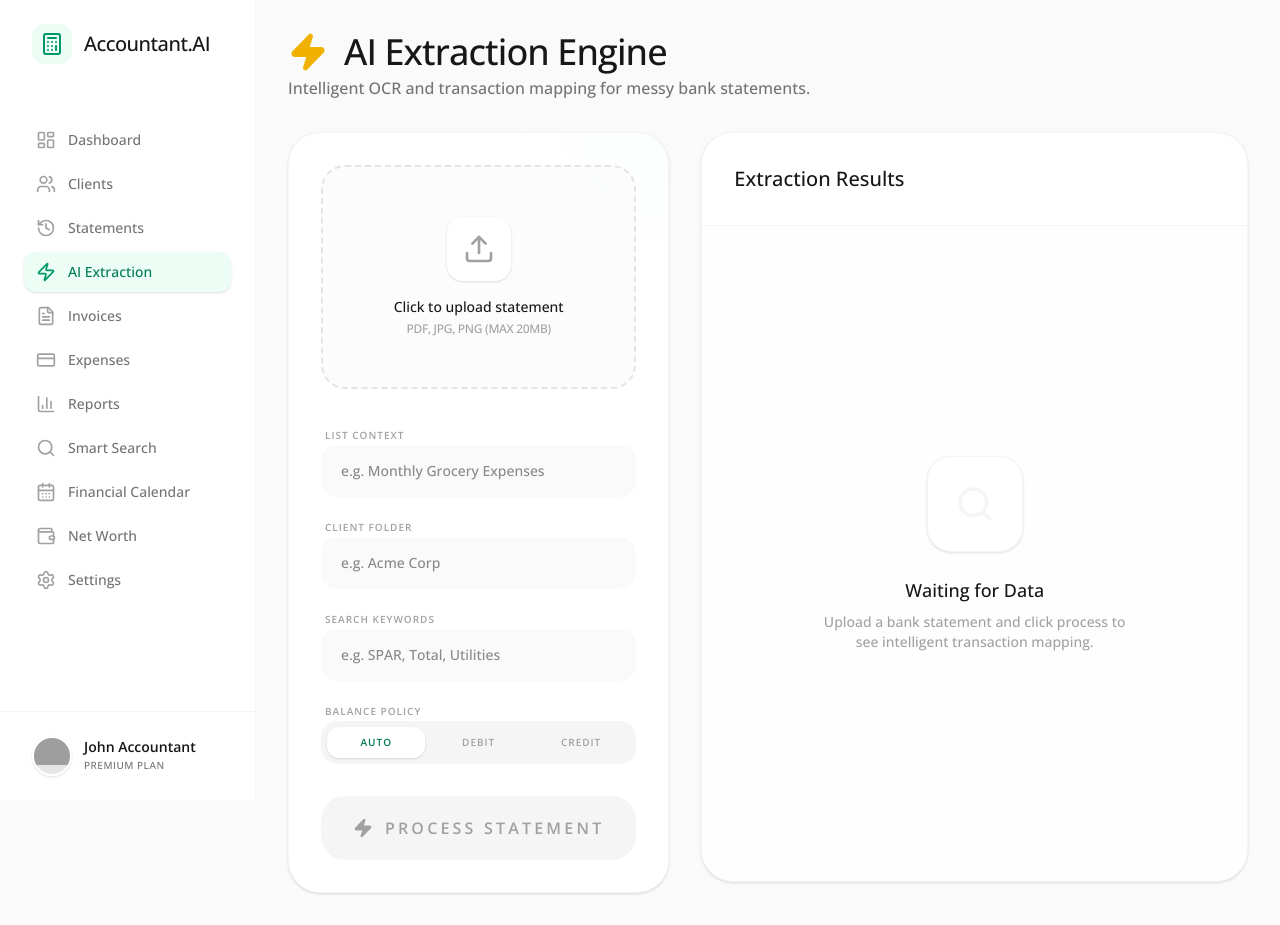
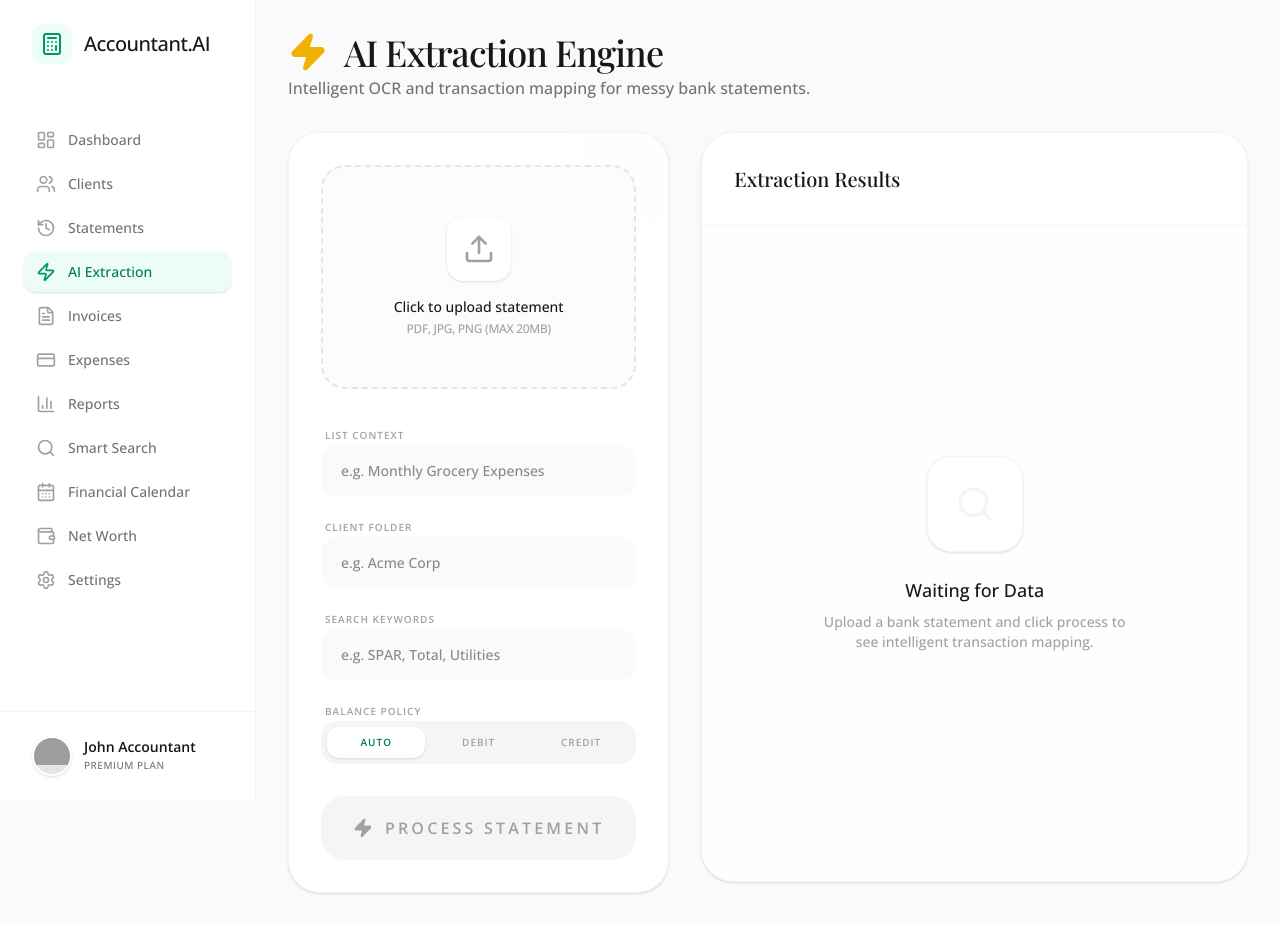
Before and after one commit to Jaun-debug/Accountant-AI, a Next.js app: page /extraction in a window 1280 px wide. Built offline with nearby package versions, Linux system fonts and the light colour scheme; grey boxes are pictures that could not be loaded.

Commit message:
Fix Tailwind v4 CSS variable mapping to explicitly define fallbacks

```diff
--- a/src/app/globals.css
+++ b/src/app/globals.css
@@ -1,8 +1,8 @@
 @import "tailwindcss";
 
 @theme {
-  --font-sans: var(--font-open-sans);
-  --font-serif: var(--font-playfair-display);
+  --font-sans: var(--font-open-sans), ui-sans-serif, system-ui, sans-serif;
+  --font-serif: var(--font-playfair-display), ui-serif, Georgia, serif;
   --font-weight-bold: 500;
   --font-weight-black: 600;
 
--- a/src/app/layout.tsx
+++ b/src/app/layout.tsx
@@ -39,8 +39,8 @@ export default function RootLayout({
     children: React.ReactNode;
 }>) {
     return (
-        <html lang="en">
-            <body className={cn(openSans.variable, playfairDisplay.variable, openSans.className, "bg-neutral-50 min-h-screen font-sans font-light")}>
+        <html lang="en" className={cn(openSans.variable, playfairDisplay.variable)}>
+            <body className="bg-neutral-50 min-h-screen font-sans font-light">
                 <Sidebar />
                 <main className="lg:pl-64 min-h-screen pt-20 lg:pt-0">
                     <div className="p-4 md:p-8 max-w-7xl mx-auto page-transition">
```
